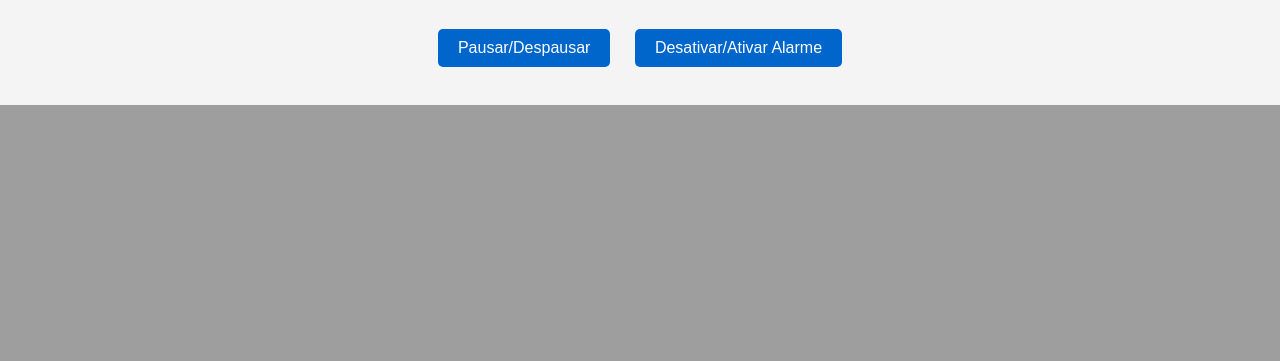
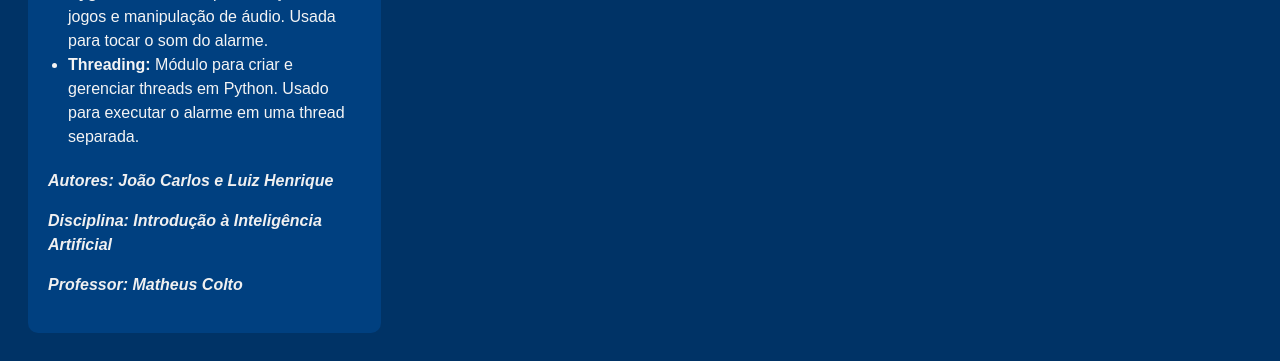
Before and after one commit to Joaocr01/Baba-visaocomputaciona-, a Flask app: page / in a window 1280 px wide. Shown: the part 881-1242 px from the top of the page. Before the commit the page ends 986 px from the top, so only its background shows below. Run offline with Flask 3, Linux system fonts and the light colour scheme.

Commit message:
first commit

```diff
--- a/index.py
+++ b/index.py
@@ -1,82 +1,184 @@
+from flask import Flask, render_template, Response, jsonify
 import cv2
 from ultralytics import YOLO
-import winsound
 import threading
+import time
+import pygame
 
-# Carregar o modelo treinado
+app = Flask(__name__)
+
 modelo = YOLO('best.pt')
+
+# Inicialize o pygame mixer
+pygame.mixer.init()
+
+# Carregue o arquivo de som que você deseja usar como alarme
+alarme_som = pygame.mixer.Sound('C:/Users/jc018/Desktop/tube2/videoplayback.wav')
 
 # Abrir o vídeo
 video = cv2.VideoCapture('ex3.mp4')
 
-# Definir a área de interesse
-area = [430, 240, 930, 250]
+# Definir a área
+area = [430, 240, 930, 280]
 
-# Variável de controle do alarme
+# Variáveis de controle do alarme e de pausa
 alarmeAtivado = False
+paused = False
+alarmeDesativado = True
+alarmeThread = None
+alarmeLock = threading.Lock()
+
+# FPS
+fps = video.get(cv2.CAP_PROP_FPS)
+
+# quantidade de frames pulados
+frames_pular = 10
 
 def alarme_continuo():
+    global alarmeDesativado
     while True:
-        winsound.Beep(2500, 1000)
+        with alarmeLock:
+            if alarmeDesativado:
+                pygame.mixer.stop()  # Para o som quando o alarme for desativado
+                break
+        if not paused:
+            if not pygame.mixer.get_busy():  # Toca o som apenas se não estiver tocando
+                alarme_som.play()
+            time.sleep(0.5)  # Pequena pausa entre os toques do alarme
+        else:
+            time.sleep(0.1)
 
-while True:
-    check, img = video.read()
-    if not check:
-        break
+@app.route('/')
+def index():
+    return render_template('index.html')
 
-    # Redimensionar a imagem para o tamanho desejado
-    img = cv2.resize(img, (1270, 720))
+@app.route('/toggle_pause')
+def toggle_pause():
+    global paused
+    paused = not paused
+    return jsonify({"status": "paused" if paused else "playing"})
 
-    # Criar uma cópia da imagem para sobreposição
-    img2 = img.copy()
+@app.route('/toggle_alarme')
+def toggle_alarme():
+    global alarmeAtivado, alarmeDesativado, alarmeThread
 
-    # Desenhar a área de interesse na imagem copiada
-    cv2.rectangle(img2, (area[0], area[1]), (area[2], area[3]), (0, 255, 0), -1)
+    with alarmeLock:
+        if alarmeAtivado:
+            alarmeDesativado = True
+            if alarmeThread:
+                alarmeThread.join()
+            alarmeAtivado = False
+            return jsonify({"alarmeAtivado": alarmeAtivado})
 
-    # Detectar objetos na imagem
-    resultados = modelo(img)
+        else:
+            alarmeDesativado = False
+            alarmeAtivado = True
+            alarmeThread = threading.Thread(target=alarme_continuo, daemon=True)
+            alarmeThread.start()
+            return jsonify({"alarmeAtivado": alarmeAtivado})
 
-    bebeDentroDaArea = False
+@app.route('/restart_video')
+def restart_video():
+    global video, alarmeAtivado, alarmeDesativado, alarmeThread, paused
 
-    for resultado in resultados:
-        boxes = resultado.boxes
-        for box in boxes:
-            x1, y1, x2, y2 = map(int, box.xyxy[0].tolist())
-            cls = int(box.cls[0].item())
-            label = modelo.names[cls]
+    video.set(cv2.CAP_PROP_POS_FRAMES, 0)
 
-            # Verificar se a classe detectada é "bebe"
-            if label == 'bebe':
-                # Desenhar a caixa delimitadora no frame original
-                cv2.rectangle(img, (x1, y1), (x2, y2), (255, 0, 0), 5)
+    # Reiniciar o alarme se estiver ativado
+    with alarmeLock:
+        if alarmeAtivado:
+            alarmeDesativado = True
+            if alarmeThread:
+                alarmeThread.join()
+            alarmeAtivado = False
 
-                # Calcular o centro da caixa delimitadora
-                cx, cy = (x1 + x2) // 2, (y1 + y2) // 2
+    # Garantir que o vídeo não esteja pausado ao reiniciar
+    paused = False
 
-                # Verificar se o centro do objeto está dentro da área de interesse
-                if area[0] <= cx <= area[2] and area[1] <= cy <= area[3]:
-                    bebeDentroDaArea = True
+    return jsonify({"status": "video restarted", "alarmeAtivado": alarmeAtivado})
 
-    # Se o bebê foi detectado dentro da área, iniciar o alarme contínuo e alterar a exibição
-    if bebeDentroDaArea:
-        if not alarmeAtivado:
-            alarmeAtivado = True
-            threading.Thread(target=alarme_continuo, daemon=True).start()
+def gerar_frames():
+    global alarmeAtivado, paused, alarmeDesativado
 
-    # Se o alarme estiver ativado, exibir os elementos em vermelho e a mensagem
-    if alarmeAtivado:
-        cv2.rectangle(img2, (area[0], area[1]), (area[2], area[3]), (0, 0, 255), -1)
-        cv2.rectangle(img, (100, 30), (470, 80), (0, 0, 255), -1)
-        cv2.putText(img, 'BEBE EM PERIGO', (105, 65), cv2.FONT_HERSHEY_SIMPLEX, 1, (255, 255, 255), 3)
+    while True:
+        if paused:
+            time.sleep(0.1)
+            continue
 
-    # Combinar as imagens com sobreposição
-    imgFinal = cv2.addWeighted(img2, 0.5, img, 0.5, 0)
+        check, img = video.read()
+        if not check:
+            # Reiniciar o vídeo
+            video.set(cv2.CAP_PROP_POS_FRAMES, 0)
+            continue
 
-    # Exibir o frame final com as detecções
-    cv2.imshow('Detecções', imgFinal)
+        # Pular frames para acelerar o vídeo
+        for _ in range(frames_pular):
+            video.grab()
 
-    if cv2.waitKey(1) & 0xFF == ord('q'):
-        break
+        # Redimensionar a imagem
+        img = cv2.resize(img, (1270, 720))
 
-video.release()
-cv2.destroyAllWindows()
+        # Criar sobreposição
+        img2 = img.copy()
+
+        # Desenhar área de interesse na imagem copiada
+        cv2.rectangle(img2, (area[0], area[1]), (area[2], area[3]), (0, 255, 0), -1)
+
+        # Detectar objetos
+        resultados = modelo(img)
+
+        bebeDentroDaArea = False
+
+        for resultado in resultados:
+            boxes = resultado.boxes
+            for box in boxes:
+                x1, y1, x2, y2 = map(int, box.xyxy[0].tolist())
+                cls = int(box.cls[0].item())
+                label = modelo.names[cls]
+
+                # Verificar se a classe detectada é 'bebe'
+                if label == 'bebe':
+                    # Desenhar a caixa delimitadora
+                    cv2.rectangle(img, (x1, y1), (x2, y2), (255, 0, 0), 5)
+
+                    # Calcular o centro da caixa delimitadora
+                    cx, cy = (x1 + x2) // 2, (y1 + y2) // 2
+
+                    # Verificar se o centro do objeto está na área de interesse
+                    if area[0] <= cx <= area[2] and area[1] <= cy <= area[3]:
+                        bebeDentroDaArea = True
+
+        # Ativar o alarme contínuo se o bebê for detectado e alterar a exibição
+        if bebeDentroDaArea and not paused:
+            if not alarmeAtivado:
+                with alarmeLock:
+                    alarmeDesativado = False
+                    alarmeAtivado = True
+                    alarmeThread = threading.Thread(target=alarme_continuo, daemon=True)
+                    alarmeThread.start()
+
+        # Deixar o alarme em evidência
+        if alarmeAtivado:
+            cv2.rectangle(img2, (area[0], area[1]), (area[2], area[3]), (0, 0, 255), -1)
+            cv2.rectangle(img, (100, 30), (470, 80), (0, 0, 255), -1)
+            cv2.putText(img, 'BEBE EM PERIGO', (105, 65), cv2.FONT_HERSHEY_SIMPLEX, 1, (255, 255, 255), 3)
+
+        # Combinar as imagens com sobreposição
+        imgFinal = cv2.addWeighted(img2, 0.5, img, 0.5, 0)
+
+        # Codificar como JPEG
+        ret, jpeg = cv2.imencode('.jpg', imgFinal)
+        if not ret:
+            continue
+
+        # Converter para bytes e gerar o frame
+        frame = jpeg.tobytes()
+        yield (b'--frame\r\n'
+               b'Content-Type: image/jpeg\r\n\r\n' + frame + b'\r\n')
+
+@app.route('/video_feed')
+def video_feed():
+    return Response(gerar_frames(),
+                    mimetype='multipart/x-mixed-replace; boundary=frame')
+
+if __name__ == '__main__':
+    app.run(host='0.0.0.0', port=3000, debug=True)
--- a/templates/index.html
+++ b/templates/index.html
@@ -7,21 +7,54 @@
     <style>
         body {
             font-family: Arial, sans-serif;
-            background-color: #f4f4f4;
-            color: #333;
-            text-align: center;
+            background-color: #003366; /* Azul escuro */
+            color: #f4f4f4; /* Cor do texto clara para contraste */
             padding: 20px;
+            display: flex;
+            align-items: flex-start;
+            justify-content: space-between;
+            min-height: 100vh;
         }
-        h1 {
-            color: #0066cc;
+        .info {
+            width: 30%;
+            padding: 20px;
+            background-color: #004080; /* Azul médio para destaque */
+            border-radius: 10px;
+        }
+        .info h1 {
+            color: #f4f4f4;
             margin-bottom: 20px;
         }
+        .info p, .info ul {
+            font-size: 16px;
+            line-height: 1.5;
+        }
+        .info ul {
+            list-style-type: disc;
+            padding-left: 20px;
+        }
+        .info .authors {
+            margin-top: 20px;
+            font-style: italic;
+            font-weight: bold;
+            color: #f0f0f0;
+        }
+        .video-container {
+            width: 65%;
+        }
+        .video-container img {
+            border: 1px solid #ccc;
+            width: 100%;
+            height: auto;
+        }
         .controls {
-            margin-top: 20px;
+            display: flex;
+            flex-direction: column;
+            margin-left: 20px;
         }
         .controls button {
             padding: 10px 20px;
-            margin: 10px;
+            margin: 10px 0;
             font-size: 16px;
             color: #fff;
             background-color: #0066cc;
@@ -32,18 +65,39 @@
         .controls button:hover {
             background-color: #004999;
         }
-        img {
-            border: 1px solid #ccc;
-        }
     </style>
 </head>
 <body>
-    <h1>Security IA</h1>
-    <h2>Detecção de Bebê</h2>
-    <img src="{{ url_for('video_feed') }}" width="1270" height="720" />
+    <div class="info">
+        <h1>Security IA</h1>
+        <p><strong>Projeto:</strong> Security IA é um sistema de monitoramento que utiliza inteligência artificial para detectar a presença de bebês em áreas específicas. O sistema usa visão computacional para analisar vídeo em tempo real e emitir um alarme se um bebê for detectado em uma área de interesse.</p>
+        <p><strong>Funcionalidades:</strong></p>
+        <ul>
+            <li>Detecção de bebês usando um modelo treinado de YOLO.</li>
+            <li>Emissão de alerta sonoro quando um bebê é detectado.</li>
+            <li>Controle para pausar/despausar o vídeo e ativar/desativar o alarme.</li>
+        </ul>
+        <p><strong>Código e Bibliotecas:</strong></p>
+        <ul>
+            <li><strong>Flask:</strong> Um framework para criar aplicações web em Python. Usado para criar a interface web e lidar com solicitações HTTP.</li>
+            <li><strong>OpenCV:</strong> Biblioteca de visão computacional que fornece funções para processamento de vídeo e imagens. Usada para capturar o vídeo e processar os frames.</li>
+            <li><strong>Ultralytics YOLO:</strong> Implementação do algoritmo YOLO (You Only Look Once) para detecção de objetos em imagens e vídeos.</li>
+            <li><strong>Pygame:</strong> Biblioteca para criação de jogos e manipulação de áudio. Usada para tocar o som do alarme.</li>
+            <li><strong>Threading:</strong> Módulo para criar e gerenciar threads em Python. Usado para executar o alarme em uma thread separada.</li>
+        </ul>
+        <div class="authors">
+            <p><strong>Autores:</strong> João Carlos e Luiz Henrique</p>
+            <p><strong>Disciplina:</strong> Introdução à Inteligência Artificial</p>
+            <p><strong>Professor:</strong> Matheus Colto</p>
+        </div>
+    </div>
+    <div class="video-container">
+        <img src="{{ url_for('video_feed') }}" alt="Security IA Video Feed" />
+    </div>
     <div class="controls">
         <button onclick="togglePause()">Pausar/Despausar</button>
-        <button onclick="toggleAlarme()">Desativar/Ativar Alarme</button>
+        <button onclick="restartVideo()">Recomeçar Vídeo</button>
+        <p id="status" style="color: #f4f4f4; font-size: 18px; font-weight: bold;"></p>
     </div>
 
     <script>
@@ -56,6 +110,15 @@
         function toggleAlarme() {
             fetch('/toggle_alarme')
                 .then(response => response.json())
+                .then(data => {
+                    const status = data.alarmeAtivado ? "Ativado" : "Desativado";
+                    document.getElementById('status').textContent = `Alarme: ${status}`;
+                });
+        }
+
+        function restartVideo() {
+            fetch('/restart_video')
+                .then(response => response.json())
                 .then(data => console.log(data));
         }
     </script>
```
Also changed, not shown: index2.py (+62 -20 lines), 4 other files.
